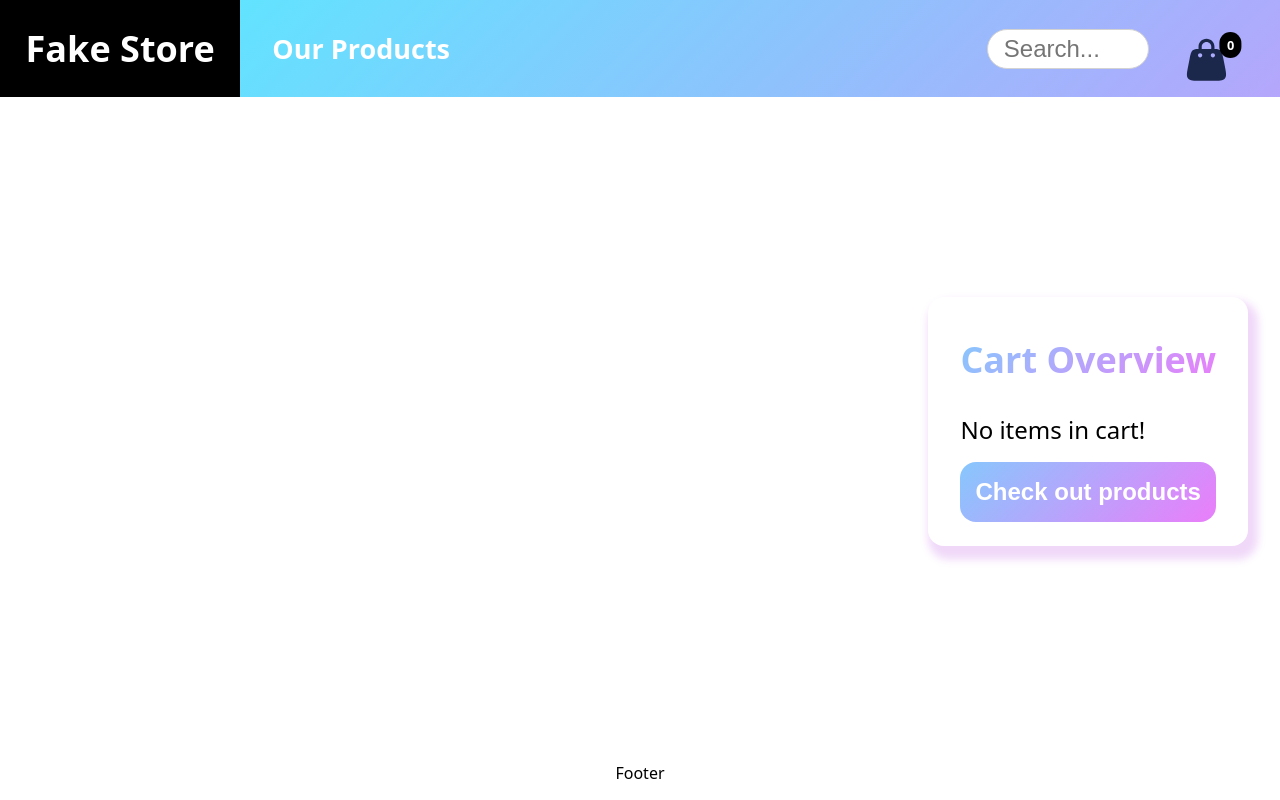
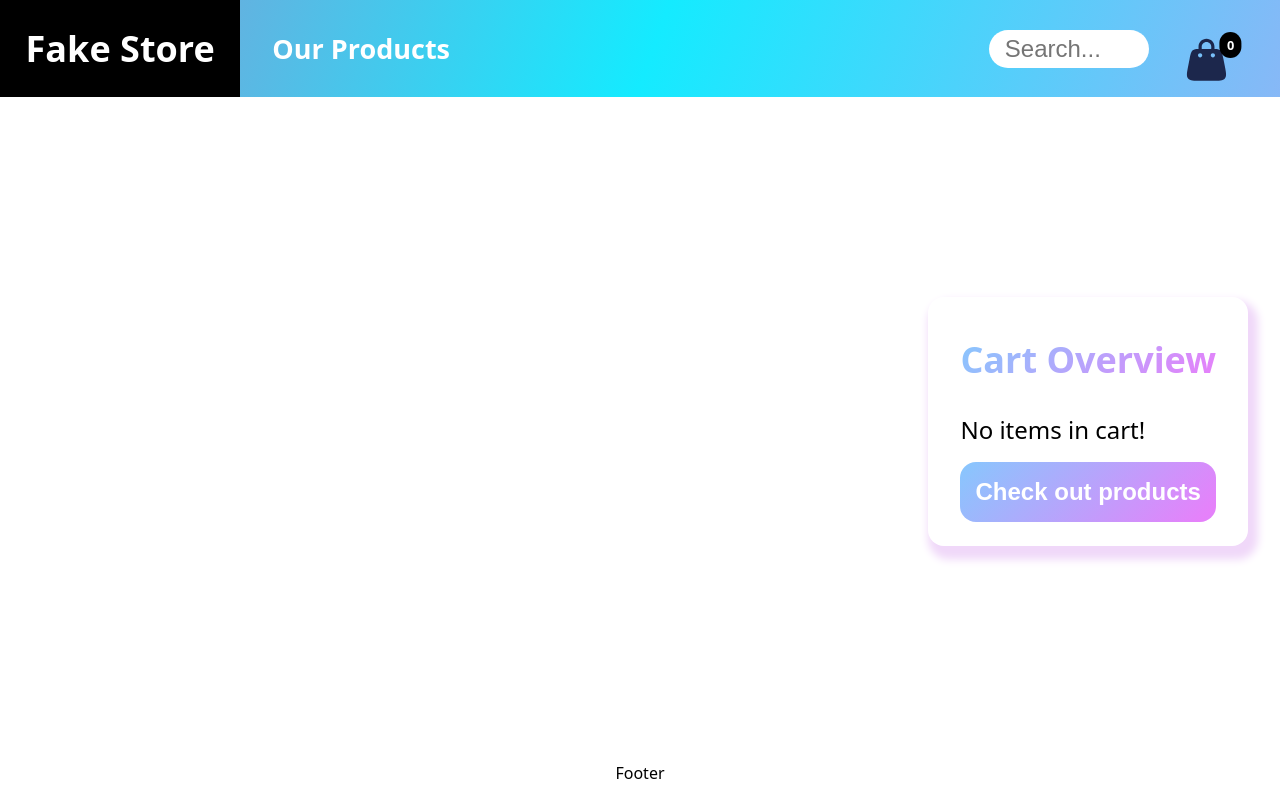
Before and after one commit to Aripov-Sirojiddin/Project-Fake-Store, a React app: page /cart in a window 1280 px wide. Built offline with nearby package versions, Linux system fonts and the light colour scheme; the HTML template or start-up script is replaced by a standard one.

Commit message:
Updating the navbar background to be more lively.

```diff
--- a/src/componets/navbar/navbar.module.css
+++ b/src/componets/navbar/navbar.module.css
@@ -7,12 +7,14 @@
 
 .gradientBackground {
   background: linear-gradient(
-    -45deg,
-    cyan,
-    rgb(230, 129, 250),
-    rgb(80, 240, 255)
+    -70deg,
+    #ff83ee,
+    rgb(255, 131, 238),
+    rgb(20, 235, 255),
+    rgb(255, 65, 163)
   );
   background-size: 300% 300%;
+  animation: gradientAnimation 15s infinite;
 }
 .container {
   display: flex;
@@ -34,7 +36,7 @@
   background: white;
   font-size: x-large;
   height: 100%;
-  border: 1px solid rgb(210, 210, 210);
+  border: none;
   padding: 5px 1rem 5px;
   width: 10vw;
   transition: width 0.2s ease-in-out;
@@ -71,3 +73,15 @@
 .bagIconDiv {
   margin-inline-end: 3rem;
 }
+
+@keyframes gradientAnimation {
+  0% {
+    background-position: 0% 25%;
+  }
+  50% {
+    background-position: 25% 50%;
+  }
+  100% {
+    background-position: 0% 25%;
+  }
+}
```
